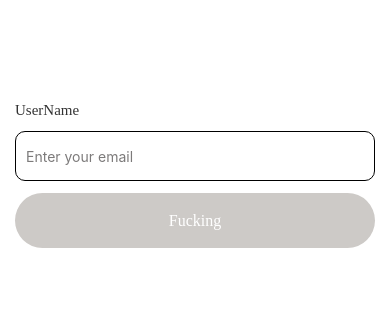
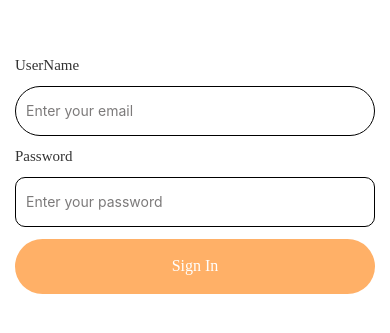
Before and after one commit to LazyyNguyen/coffeeNavi, a React Native app: screen / in a window 390 px wide. Shown: the part 247-580 px from the top of the page. Built offline with nearby package versions, Linux system fonts and the light colour scheme.

Commit message:
updata custom component

```diff
--- a/App.js
+++ b/App.js
@@ -8,8 +8,9 @@ import MyTextInput from './src/components/MyTextInput';
 const App = () => {
   return (
     <View style={styles.backG}>
-      <MyTextInput placeholder="Enter your email" title="UserName" />
-      <MyButton lable="Fucking" size="large" type="secondary" />
+      <MyTextInput type='rounder' placeholder="Enter your email" title="UserName" />
+      <MyTextInput placeholder="Enter your password" title="Password" />
+      <MyButton lable="Sign In" size="large"/>
     </View>
   );
 };
```
